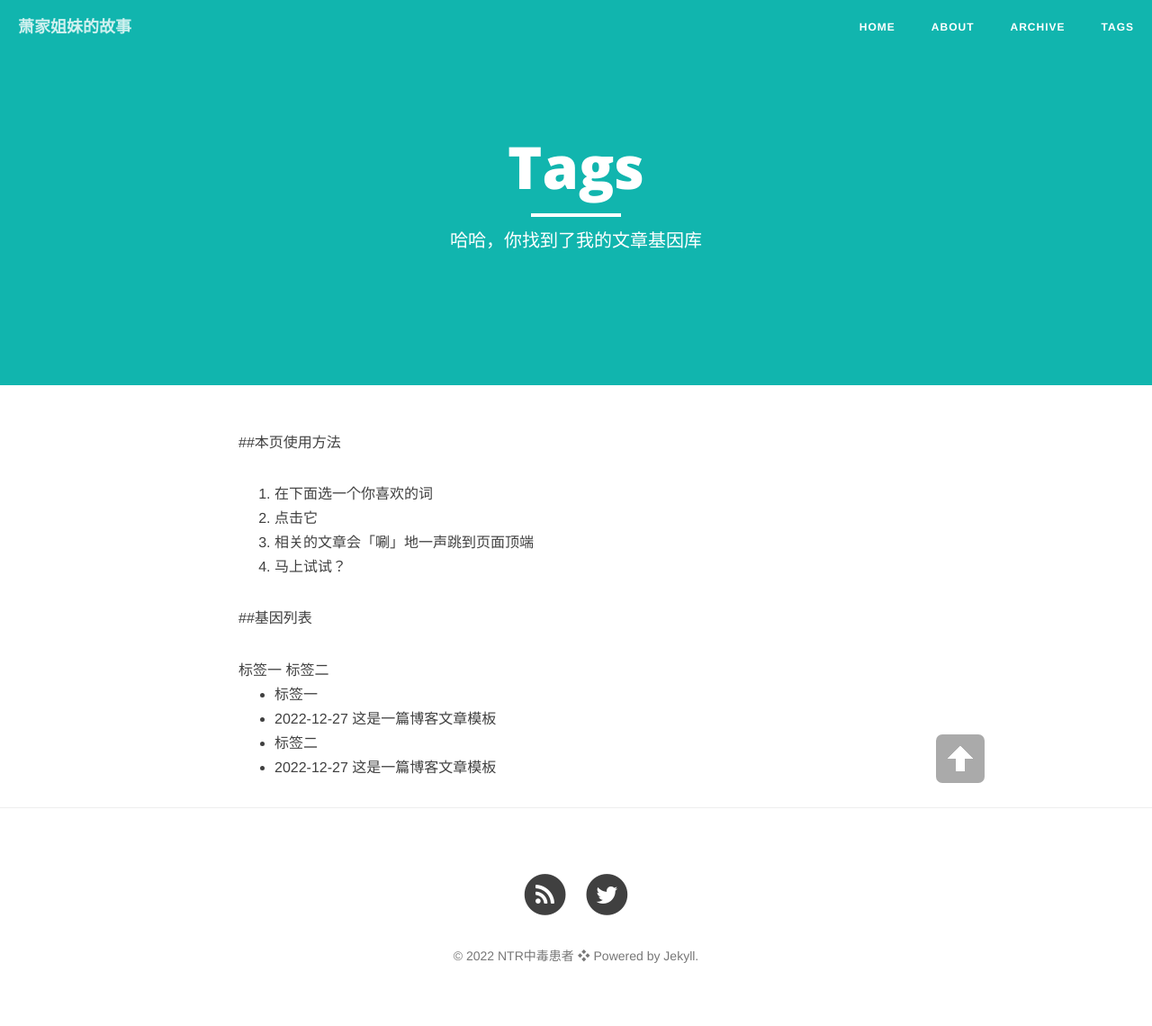
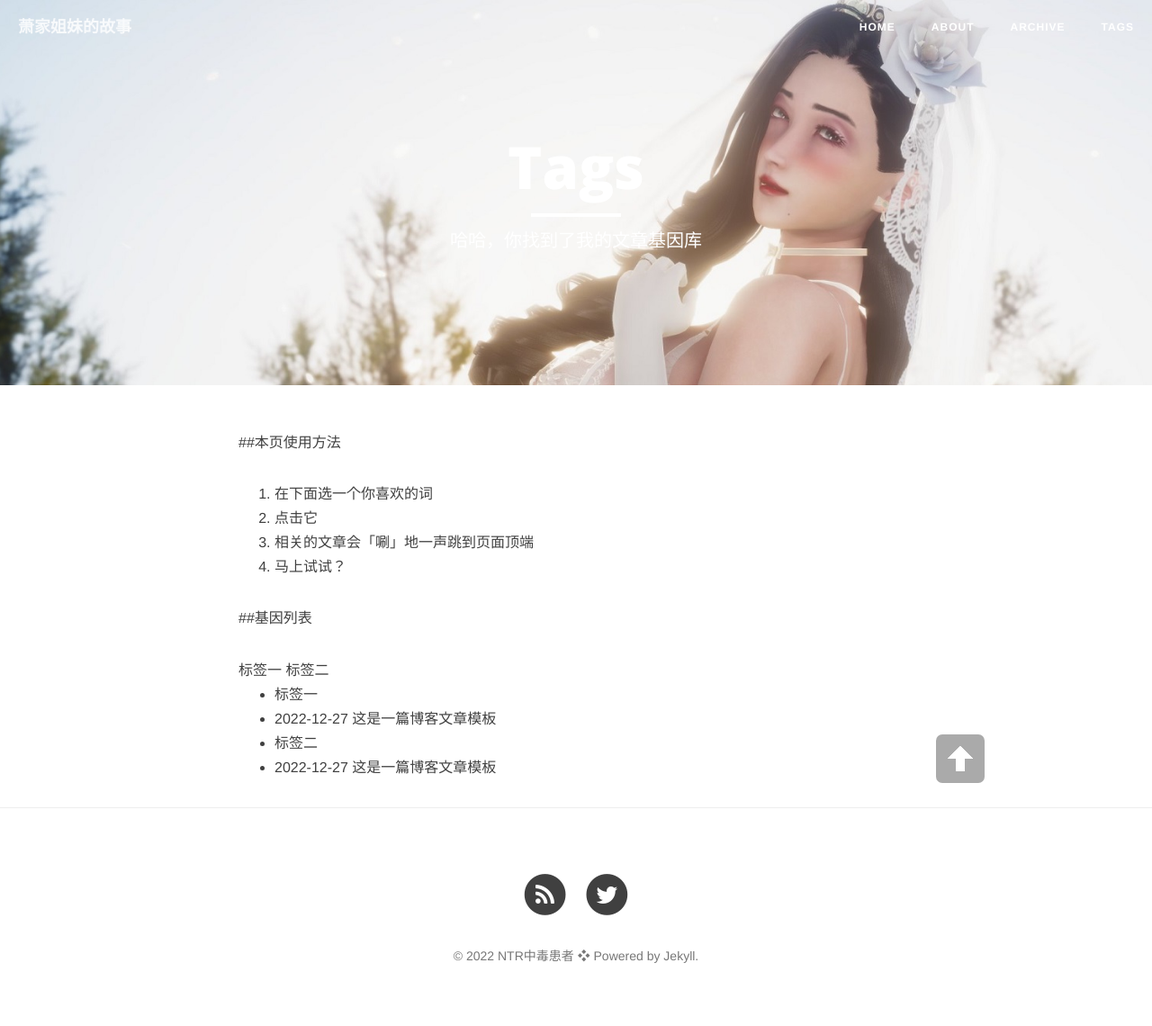
Before and after one commit to lyfllrr/lyfllrr.github.io, a Jekyll site: the page built from tags.md, in a window 1280 px wide. Shown: the whole page at 90% size. Built offline with Jekyll 4.4.1, drawn with Linux system fonts in a browser that asks for light colours; nearby versions of some CDN libraries; library files that are not in the unit come from our copies.

```diff
--- a/tags.md
+++ b/tags.md
@@ -2,7 +2,7 @@
 layout: page
 title: "Tags"
 description: "哈哈，你找到了我的文章基因库"
-header-img: "img/semantic.jpg"
+header-img: "img/navi.jpg"
 ---
 
 ##本页使用方法
@@ -13,7 +13,6 @@ header-img: "img/semantic.jpg"
 4. 马上试试？
 
 ##基因列表
-
 
 <div id='tag_cloud'>
 {% for tag in site.tags %}
```
Also changed, not shown: about.md (+1 -1 lines).
